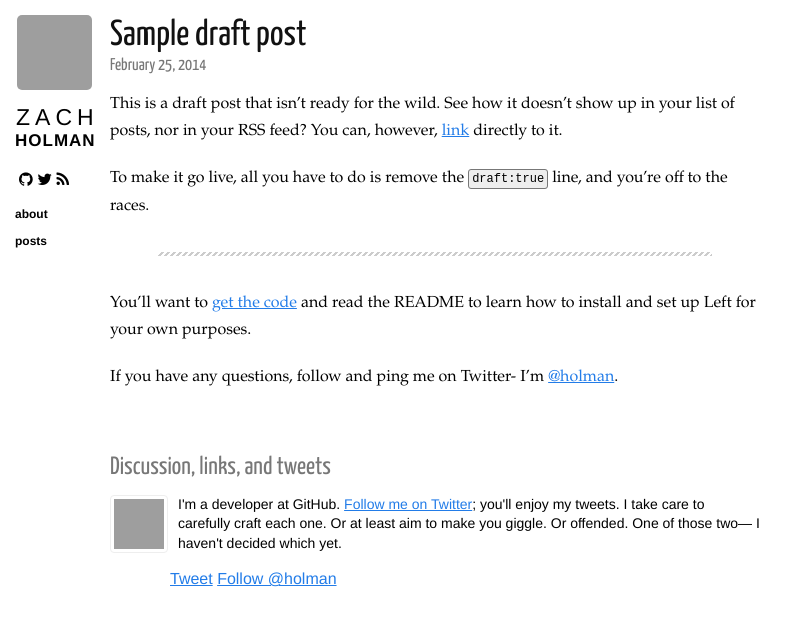
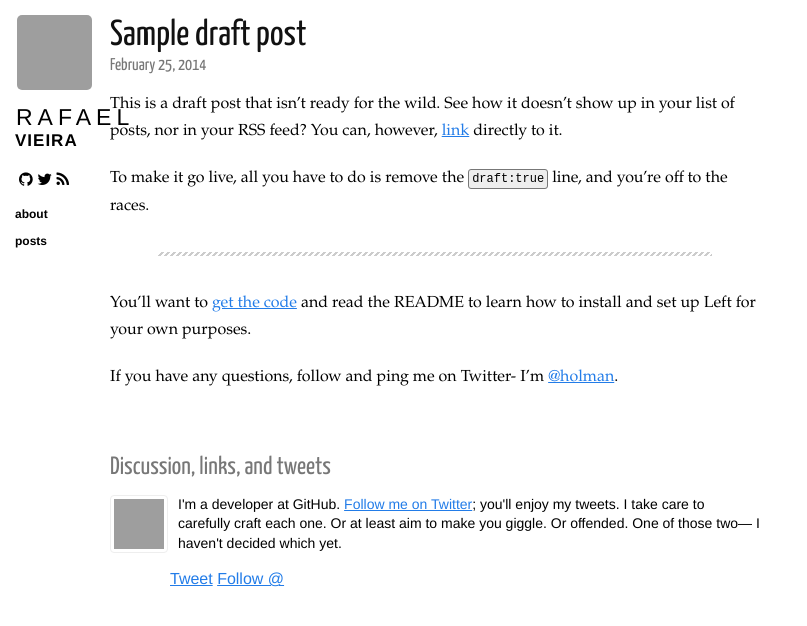
Before and after one commit to rafavieir/Homepage, a Jekyll site: the page built from _posts/2014-02-25-draft.markdown, in a window 1280 px wide, cut to the strip 0-626 px from the top of the page. Shown: the whole strip, without its empty margins (0-807 px from the left). Built offline with Jekyll 4.4.1, drawn with Linux system fonts in a browser that asks for light colours; nearby versions of some CDN libraries; comment, search, counter and statistics services are not loaded; grey boxes are pictures that could not be loaded.

Commit message:
editing settings

```diff
--- a/_config.yml
+++ b/_config.yml
@@ -4,7 +4,6 @@ markdown: kramdown
 gems:
   - jekyll-sitemap
 
-name: Zach Holman
-url: https://zachholman.com/left
-description: A fantastic blog that is fantastic.
-twitter: holman
+name: Rafael Vieira
+url: https://blog.rafaelvieira.space
+description: Hello World!
```
